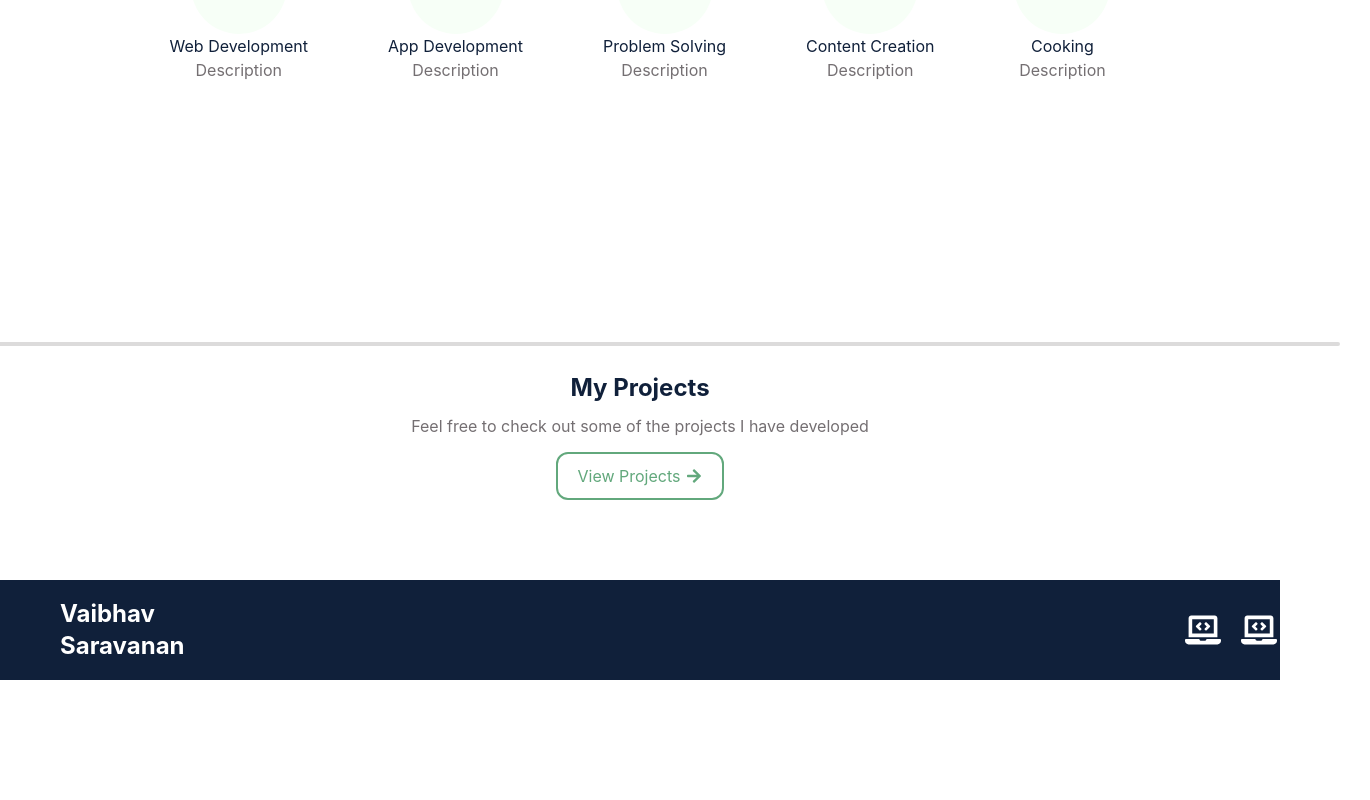
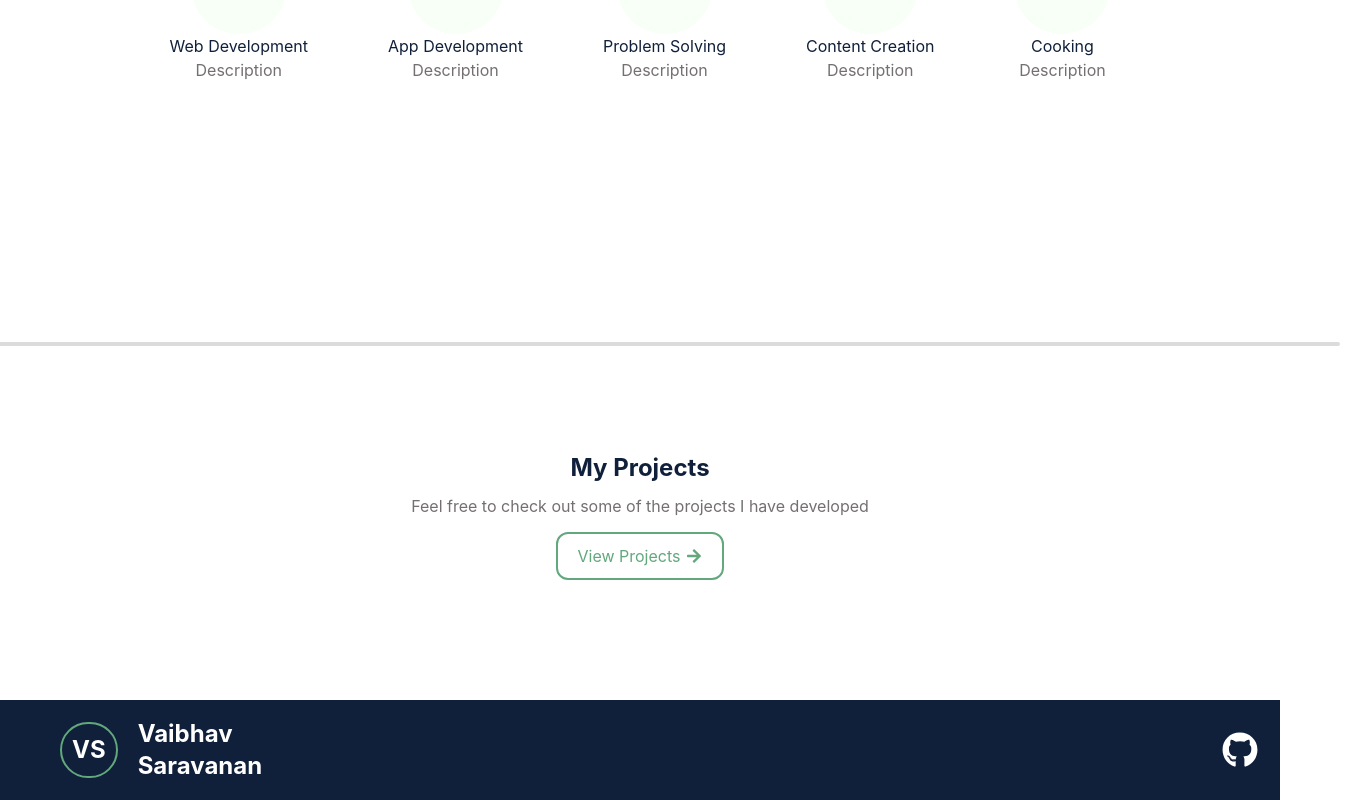
Before and after one commit to LJMSTSAstudent/personal-portfolio, a React (Vite) app: page / in a window 1280 px wide. Shown: the part 968-1768 px from the top of the page, 1370 px wide, since content can reach past the window. Before the commit the page ends 1648 px from the top, so only its background shows below. Built offline with nearby package versions, Linux system fonts and the light colour scheme.

Commit message:
style: add icons and initals to footer

```diff
--- a/src/App.jsx
+++ b/src/App.jsx
@@ -1,6 +1,7 @@
 import './App.css'
-import { FaLaptopCode } from "react-icons/fa";
-import { FaArrowRight } from "react-icons/fa";
+
+import { FaGithub, FaLinkedin, FaArrowRight, FaLaptopCode, FaEnvelope } from "react-icons/fa";
+import { MdEmail } from "react-icons/md";
 
 function App() {
 
@@ -58,21 +59,23 @@ function App() {
         </div>
       </div>
 
-      <div className="Splash-Page Future-Projects flex flex-col justify-center items-center mb-20">
-        <hr className="w-350 border-2 border-secondary opacity-25 rounded-full mb-5" />
+      <div className="Splash-Page Future-Projects flex flex-col justify-center items-center mb-30">
+        <hr className="w-350 border-2 border-secondary opacity-25 rounded-full mb-25" />
         <h1 className="text-2xl font-bold text-primary py-1.5">My Projects</h1>
         <p className="text-secondary py-1">Feel free to check out some of the projects I have developed</p>
         <button className="flex items-center justify-center gap-1.5 bg-background border-accent border-2 rounded-xl text-accent py-2.5 px-5 mt-2.5">View Projects <FaArrowRight /></button>
       </div>
 
-      <div className="Splash-Page Footer bg-primary flex flex-row h-25 items-center px-15 gap-250">
-        <div className="Footer-Left">
+      <div className="Splash-Page Footer bg-primary flex flex-row h-25 items-center px-15 gap-240">
+        <div className="Footer-Left flex flex-row gap-5 items-center">
+          <h3 className="text-2xl text-background font-bold border-2 border-accent rounded-full p-2.5">VS</h3>
+
           <h3 className="text-2xl text-background font-bold">Vaibhav Saravanan</h3>
         </div>
         <div className="Footer-Right flex flex-row gap-5">
-          <FaLaptopCode className="text-background text-4xl" />
-          <FaLaptopCode className="text-background text-4xl" />
-          <FaLaptopCode className="text-background text-4xl" />
+          <FaGithub className="text-background text-4xl" />
+          <FaLinkedin className="text-background text-4xl" />
+          <FaEnvelope className="text-background text-4xl" />
         </div>
       </div>
     </>
```
